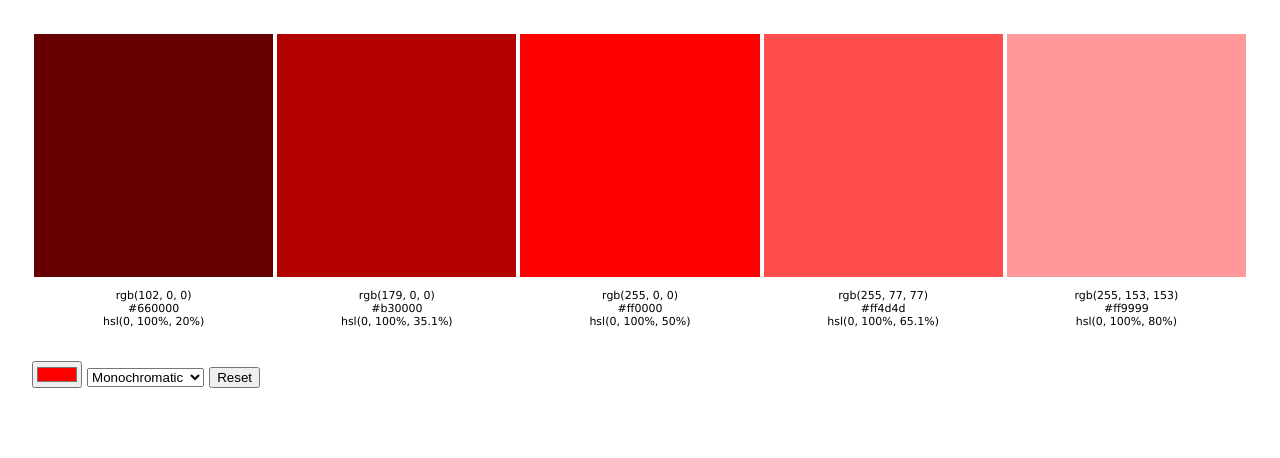
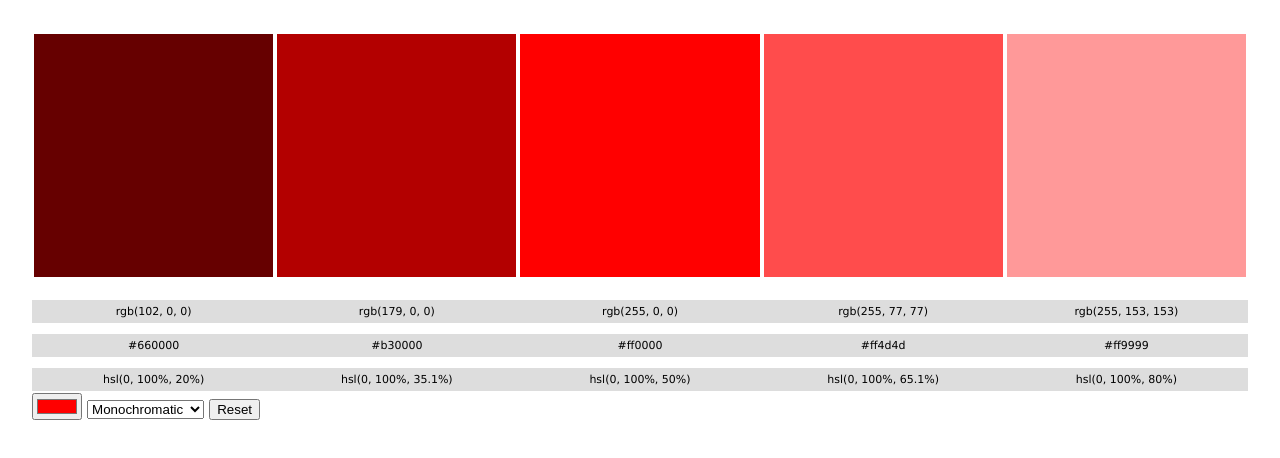
Before and after one commit to erik8036granberg/color-palette-redux-v2, a plain HTML site: page index.html in a window 1280 px wide. Drawn offline with Linux system fonts and the light colour scheme.

Commit message:
css styles

```diff
--- a/index.html
+++ b/index.html
@@ -12,6 +12,8 @@
 <body>
 
     <div class="wrapper">
+
+        <div class="boxwrapper">
             <div id="box_1" class="colorbox"></div>
             <div id="box_2" class="colorbox"></div>
             <div id="box_3" class="colorbox"></div>
--- a/script.js
+++ b/script.js
@@ -231,11 +231,11 @@ function labels() {
   let color_5_hsl = rgbTagToHsl(color_5);
 
   // add text to label boxes
-  box_1_label.innerHTML = box_1.style.backgroundColor + "<br>" + color_1_hex + "<br>" + color_1_hsl;
-  box_2_label.innerHTML = box_2.style.backgroundColor + "<br>" + color_2_hex + "<br>" + color_2_hsl;
-  box_3_label.innerHTML = box_3.style.backgroundColor + "<br>" + color_3_hex + "<br>" + color_3_hsl;
-  box_4_label.innerHTML = box_4.style.backgroundColor + "<br>" + color_4_hex + "<br>" + color_4_hsl;
-  box_5_label.innerHTML = box_5.style.backgroundColor + "<br>" + color_5_hex + "<br>" + color_5_hsl;
+  box_1_label.innerHTML = "<p>" + box_1.style.backgroundColor + "</p><p>" + color_1_hex + "</p><p>" + color_1_hsl + "</p>";
+  box_2_label.innerHTML = "<p>" + box_2.style.backgroundColor + "</p><p>" + color_2_hex + "</p><p>" + color_2_hsl + "</p>";
+  box_3_label.innerHTML = "<p>" + box_3.style.backgroundColor + "</p><p>" + color_3_hex + "</p><p>" + color_3_hsl + "</p>";
+  box_4_label.innerHTML = "<p>" + box_4.style.backgroundColor + "</p><p>" + color_4_hex + "</p><p>" + color_4_hsl + "</p>";
+  box_5_label.innerHTML = "<p>" + box_5.style.backgroundColor + "</p><p>" + color_5_hex + "</p><p>" + color_5_hsl + "</p>";
 }
 
 //  - - - - - - - - - - - - - - - hexToRgb - - - - - - - - - - - - - - -
@@ -330,17 +330,6 @@ function rgbTagToHex(color) {
   );
 }
 
-// hsl to string
-function hslToString(h, s, l) {
-  const rgbString = `hsl(${h},${s}%,${l}%)`;
-  return hlsString;
-}
-
-function reset() {
-  console.log("reset");
-  location.reload(true);
-}
-
 function rgbTagToHsl(color) {
   console.log("rgbTagToHsl");
 
@@ -387,5 +376,9 @@ function rgbTagToHsl(color) {
 
   const hslString = `hsl(${h}, ${s}%, ${l}%)`;
   return hslString;
+}
 
+function reset() {
+  console.log("reset");
+  location.reload(true);
 }
--- a/style.css
+++ b/style.css
@@ -17,6 +17,12 @@ body {
 
 .wrapper {
   padding: 2rem;
+  max-width: 1280px;
+  margin: 0 auto;
+
+}
+
+.boxwrapper {
   display: grid;
   grid-template-columns: repeat(5, 1fr);
 }
@@ -33,13 +39,11 @@ body {
   margin: 10px 0;
 }
 
-#box_1>div {
-  border: solid 2px rgb(255, 255, 255);
-  margin: 10px;
-  width: 100%;
-  height: 100%;
+.wrapper .label p {
+  background-color: #dddddd;
+  padding: 5px;
 }
 
 .panel {
-  padding: 0 2rem;
+  padding: 4rem 0 0 0;
 }
```
Lines whose indentation alone changed are shown as unchanged.
